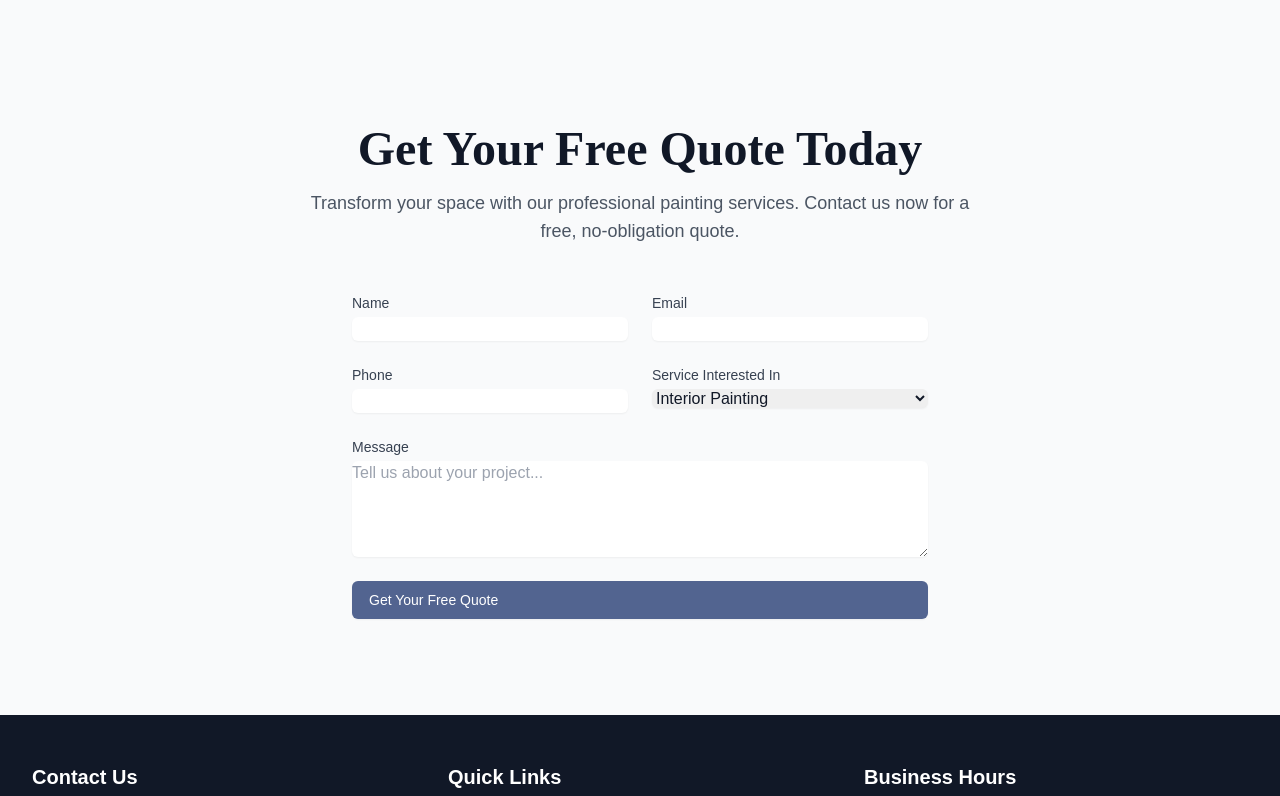
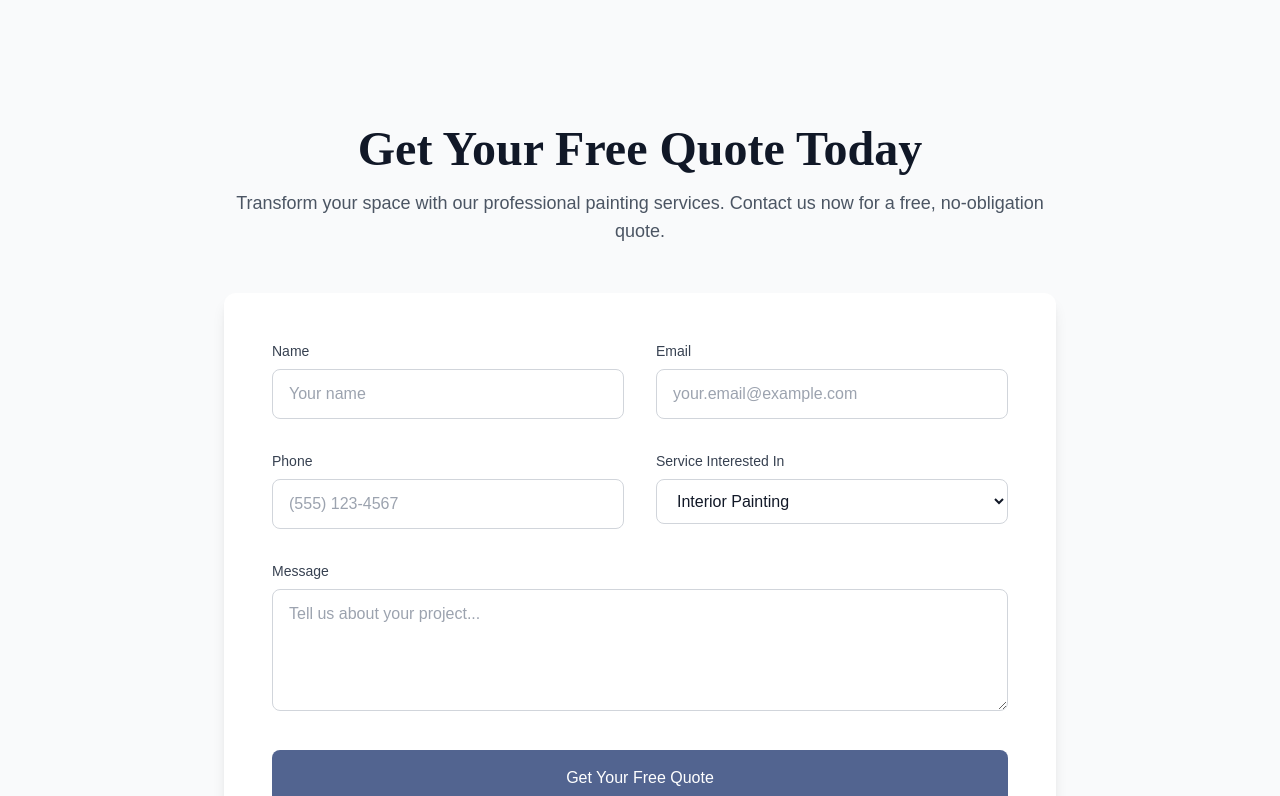
Before and after one commit to reganthompson23/mellingswebsite, a React (Vite) app: page /contact in a window 1280 px wide. Shown: the part 840-1636 px from the top of the page. Built offline with nearby package versions, Linux system fonts and the light colour scheme.

Commit message:
Fix navigation buttons and improve contact form styling

```diff
--- a/src/components/sections/ContactSection.jsx
+++ b/src/components/sections/ContactSection.jsx
@@ -59,16 +59,16 @@ export default function ContactSection() {
 
   return (
     <section className="bg-gray-50 py-16 sm:py-24">
-      <div className="container">
+      <div className="container max-w-4xl mx-auto px-4 sm:px-6 lg:px-8">
         <motion.div
           initial={{ opacity: 0, y: 20 }}
           whileInView={{ opacity: 1, y: 0 }}
           viewport={{ once: true }}
           transition={{ duration: 0.5 }}
-          className="max-w-2xl mx-auto text-center"
+          className="text-center"
         >
           <h2 className="heading-2 mb-4">Get Your Free Quote Today</h2>
-          <p className="text-lg text-gray-600 mb-8">
+          <p className="text-lg text-gray-600 mb-12">
             Transform your space with our professional painting services. Contact us now for a free, no-obligation quote.
           </p>
         </motion.div>
@@ -78,11 +78,11 @@ export default function ContactSection() {
           whileInView={{ opacity: 1, y: 0 }}
           viewport={{ once: true }}
           transition={{ duration: 0.5, delay: 0.2 }}
-          className="max-w-xl mx-auto mt-12"
+          className="bg-white rounded-xl shadow-lg p-8 md:p-12"
         >
-          <form onSubmit={handleSubmit} className="space-y-6">
-            <div className="grid grid-cols-1 gap-6 sm:grid-cols-2">
-              <div>
+          <form onSubmit={handleSubmit} className="space-y-8">
+            <div className="grid grid-cols-1 gap-8 sm:grid-cols-2">
+              <div className="space-y-2">
                 <label htmlFor="name" className="block text-sm font-medium text-gray-700">
                   Name
                 </label>
@@ -93,10 +93,11 @@ export default function ContactSection() {
                   required
                   value={formData.name}
                   onChange={handleChange}
-                  className="mt-1 block w-full rounded-md border-gray-300 shadow-sm focus:border-primary-500 focus:ring-primary-500"
+                  className="w-full px-4 py-3 rounded-lg border border-gray-300 focus:ring-2 focus:ring-primary-500 focus:border-primary-500 transition duration-150"
+                  placeholder="Your name"
                 />
               </div>
-              <div>
+              <div className="space-y-2">
                 <label htmlFor="email" className="block text-sm font-medium text-gray-700">
                   Email
                 </label>
@@ -107,13 +108,14 @@ export default function ContactSection() {
                   required
                   value={formData.email}
                   onChange={handleChange}
-                  className="mt-1 block w-full rounded-md border-gray-300 shadow-sm focus:border-primary-500 focus:ring-primary-500"
+                  className="w-full px-4 py-3 rounded-lg border border-gray-300 focus:ring-2 focus:ring-primary-500 focus:border-primary-500 transition duration-150"
+                  placeholder="your.email@example.com"
                 />
               </div>
             </div>
 
-            <div className="grid grid-cols-1 gap-6 sm:grid-cols-2">
-              <div>
+            <div className="grid grid-cols-1 gap-8 sm:grid-cols-2">
+              <div className="space-y-2">
                 <label htmlFor="phone" className="block text-sm font-medium text-gray-700">
                   Phone
                 </label>
@@ -124,10 +126,11 @@ export default function ContactSection() {
                   required
                   value={formData.phone}
                   onChange={handleChange}
-                  className="mt-1 block w-full rounded-md border-gray-300 shadow-sm focus:border-primary-500 focus:ring-primary-500"
+                  className="w-full px-4 py-3 rounded-lg border border-gray-300 focus:ring-2 focus:ring-primary-500 focus:border-primary-500 transition duration-150"
+                  placeholder="(555) 123-4567"
                 />
               </div>
-              <div>
+              <div className="space-y-2">
                 <label htmlFor="service" className="block text-sm font-medium text-gray-700">
                   Service Interested In
                 </label>
@@ -136,7 +139,7 @@ export default function ContactSection() {
                   id="service"
                   value={formData.service}
                   onChange={handleChange}
-                  className="mt-1 block w-full rounded-md border-gray-300 shadow-sm focus:border-primary-500 focus:ring-primary-500"
+                  className="w-full px-4 py-3 rounded-lg border border-gray-300 focus:ring-2 focus:ring-primary-500 focus:border-primary-500 transition duration-150 bg-white"
                 >
                   <option>Interior Painting</option>
                   <option>Exterior Painting</option>
@@ -147,7 +150,7 @@ export default function ContactSection() {
               </div>
             </div>
 
-            <div>
+            <div className="space-y-2">
               <label htmlFor="message" className="block text-sm font-medium text-gray-700">
                 Message
               </label>
@@ -158,7 +161,7 @@ export default function ContactSection() {
                 required
                 value={formData.message}
                 onChange={handleChange}
-                className="mt-1 block w-full rounded-md border-gray-300 shadow-sm focus:border-primary-500 focus:ring-primary-500"
+                className="w-full px-4 py-3 rounded-lg border border-gray-300 focus:ring-2 focus:ring-primary-500 focus:border-primary-500 transition duration-150"
                 placeholder="Tell us about your project..."
               />
             </div>
@@ -166,7 +169,7 @@ export default function ContactSection() {
             <div>
               <button
                 type="submit"
-                className="w-full btn"
+                className="w-full py-4 px-6 text-base font-medium rounded-lg text-white bg-primary-600 hover:bg-primary-700 focus:outline-none focus:ring-2 focus:ring-offset-2 focus:ring-primary-500 transition duration-150"
                 disabled={status.type === 'loading'}
               >
                 {status.type === 'loading' ? 'Sending...' : 'Get Your Free Quote'}
@@ -174,17 +177,19 @@ export default function ContactSection() {
             </div>
 
             {status.message && (
-              <div
-                className={`mt-4 p-4 rounded-md ${
+              <motion.div
+                initial={{ opacity: 0, y: -10 }}
+                animate={{ opacity: 1, y: 0 }}
+                className={`p-4 rounded-lg ${
                   status.type === 'success'
-                    ? 'bg-green-50 text-green-800'
+                    ? 'bg-green-50 text-green-800 border border-green-200'
                     : status.type === 'error'
-                    ? 'bg-red-50 text-red-800'
-                    : 'bg-gray-50 text-gray-800'
+                    ? 'bg-red-50 text-red-800 border border-red-200'
+                    : 'bg-gray-50 text-gray-800 border border-gray-200'
                 }`}
               >
                 {status.message}
-              </div>
+              </motion.div>
             )}
           </form>
         </motion.div>
--- a/src/pages/Home.jsx
+++ b/src/pages/Home.jsx
@@ -1,5 +1,6 @@
 import { motion } from 'framer-motion';
 import ContactSection from '../components/sections/ContactSection';
+import { Link } from 'react-router-dom';
 
 const features = [
   {
@@ -63,12 +64,12 @@ export default function Home() {
               Quality workmanship, attention to detail, and customer satisfaction guaranteed.
             </p>
             <div className="flex flex-wrap gap-4">
-              <a href="/contact" className="btn">
+              <Link to="/contact" className="btn">
                 Get Free Quote
-              </a>
-              <a href="/services" className="btn-secondary">
+              </Link>
+              <Link to="/services" className="btn btn-secondary">
                 Our Services
-              </a>
+              </Link>
             </div>
           </motion.div>
         </div>
```
Also changed, not shown: 1 other file (tests, documents, lock files or other folders).
